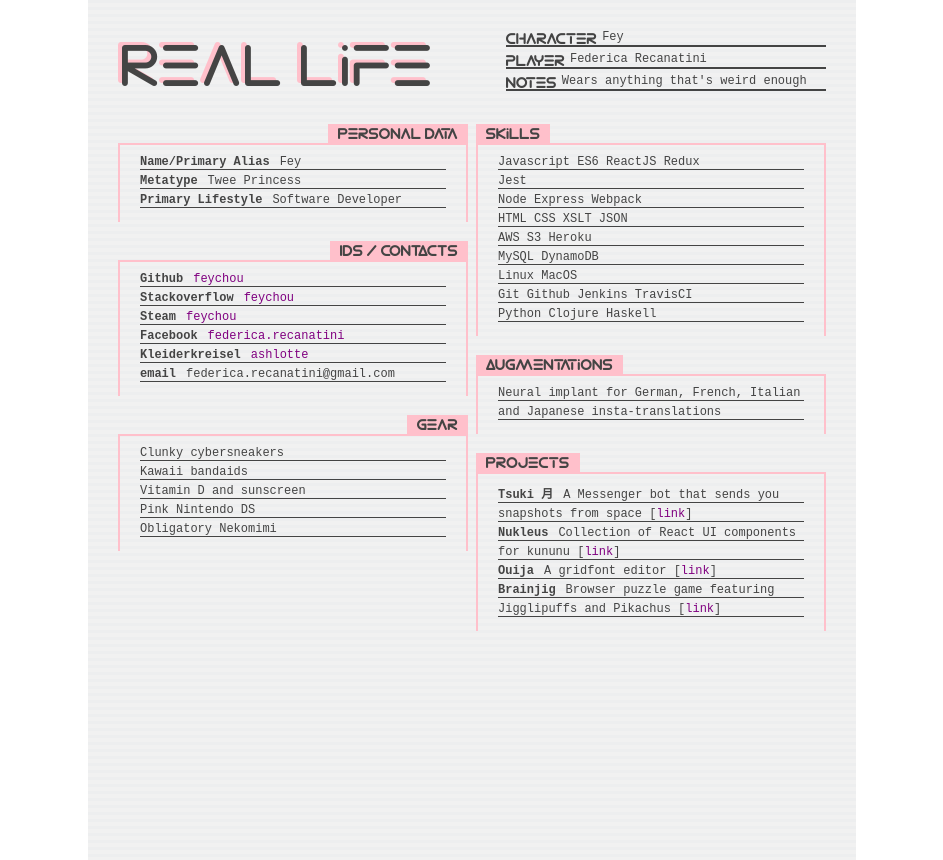
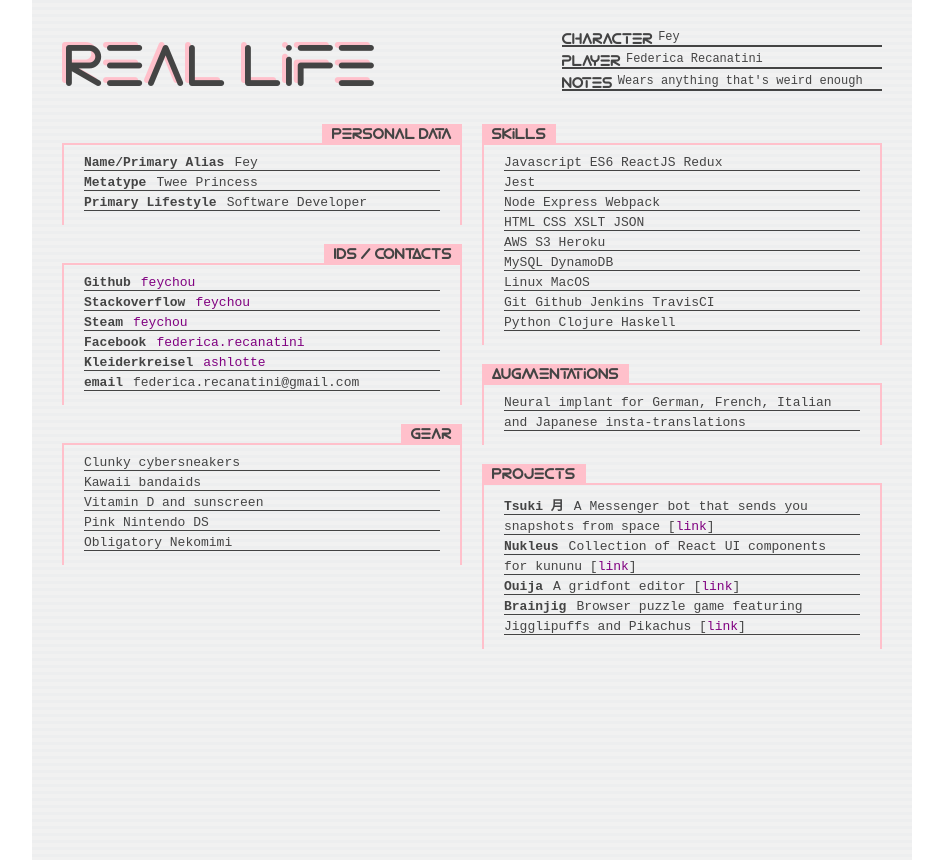
Before and after one commit to feychou/feychou.github.io, a React (Create React App) app: page / in a window 1280 px wide. Shown: the whole page, without its empty margins (168-1111 px from the left). Built offline with nearby package versions, Linux system fonts and the light colour scheme.

Commit message:
Optimise for large screens

```diff
--- a/src/App.css
+++ b/src/App.css
@@ -126,7 +126,7 @@ a {
 
 @media (max-width: 775px) {
   .App {
-    height: 140%;
+    height: 145%;
   }
 
   .App-header {
@@ -159,3 +159,19 @@ a {
     padding: 30px 0;
   }
 }
+
+@media (min-width: 1200px) {
+  .App {
+    max-width: 820px;
+    font-size: 13px;
+  }
+
+  .App-header {
+    font-size: 12px;
+  }
+
+  .body-column-left,
+  .body-column-right {
+    width:400px;
+  }
+}
```
